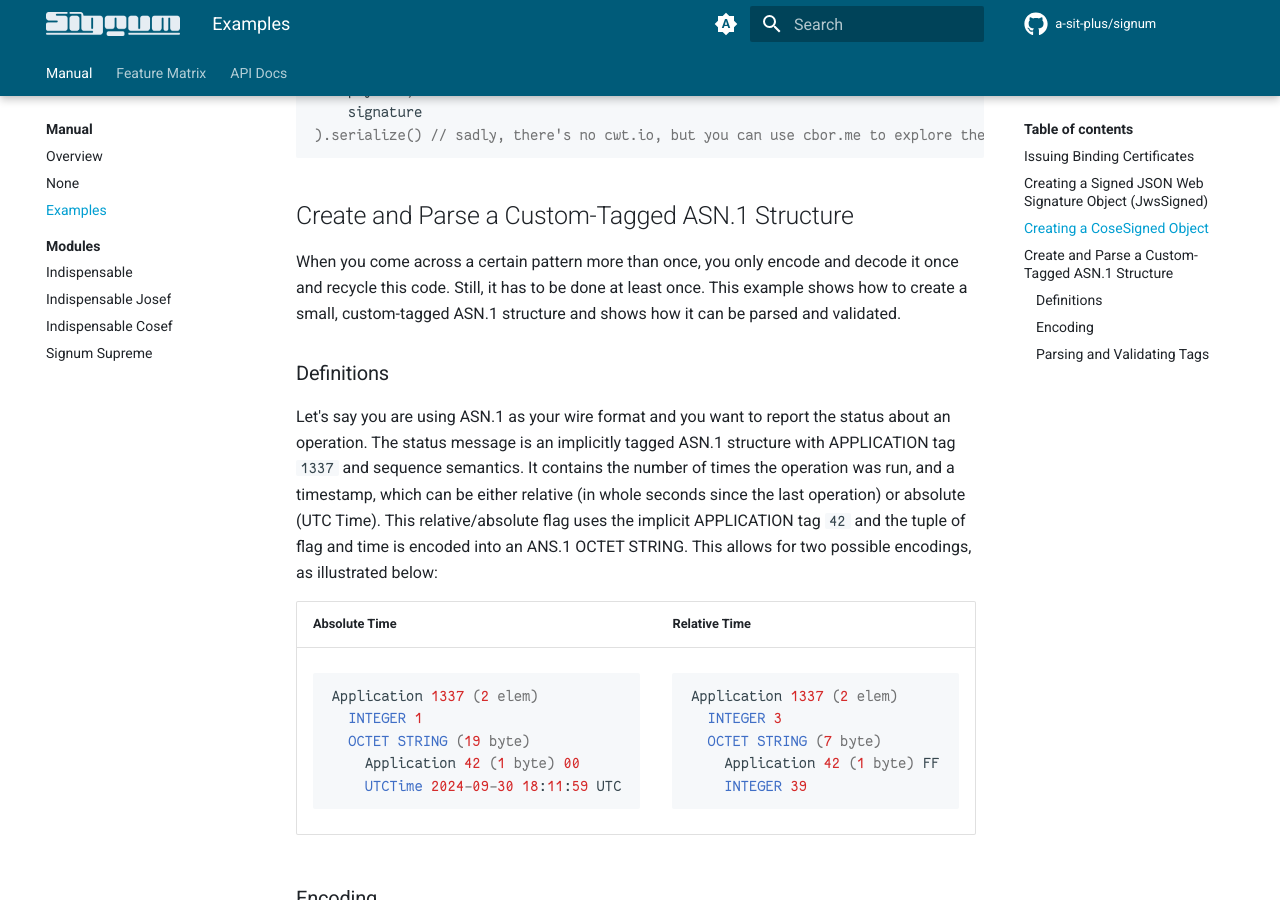
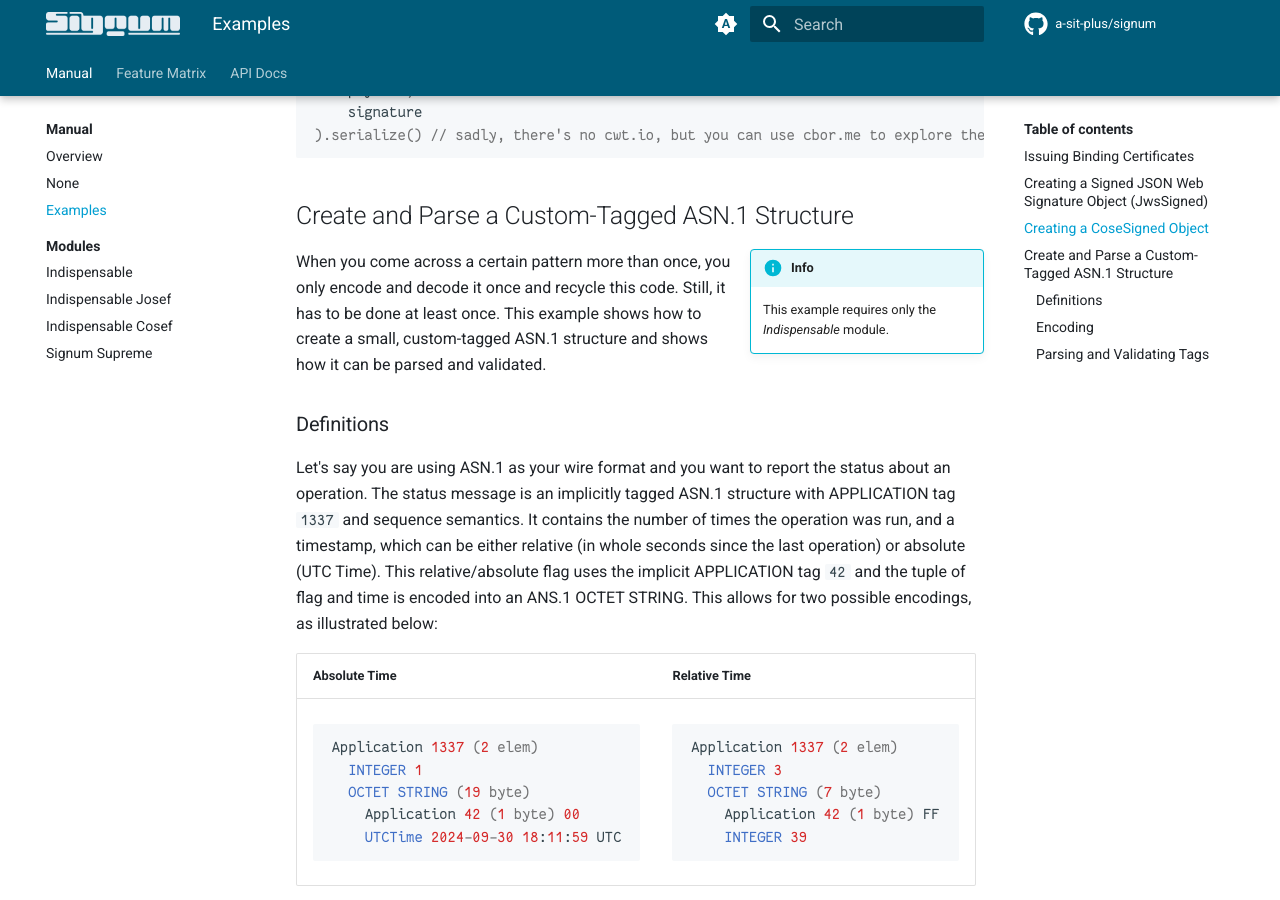
Before and after one commit to a-sit-plus/signum, an MkDocs documentation site: the page built from docs/docs/examples.md, in a window 1280 px wide and 900 px high, scrolled down 4318 px. Built offline with MkDocs 1.6.1 and Material for MkDocs 9.7.7, drawn with Linux system fonts in a browser that asks for light colours; comment, search, counter and statistics services are not loaded.

Commit message:
add info

````diff
--- a/docs/docs/examples.md
+++ b/docs/docs/examples.md
@@ -144,7 +144,6 @@ The reason for keeping this fourth parameter is convenience and efficiency: For
 
 ## Creating a `CoseSigned` Object
 
-
 !!! info  inline end
     This example requires the _Supreme_ KMP crypto provider and _Indispensable Cosef_.
 
@@ -193,9 +192,10 @@ val coseSigned = CoseSigned(
 ).serialize() // sadly, there's no cwt.io, but you can use cbor.me to explore the signed data
 ```
 
+## Create and Parse a Custom-Tagged ASN.1 Structure
 
-
-## Create and Parse a Custom-Tagged ASN.1 Structure
+!!! info  inline end
+    This example requires only the _Indispensable_ module.
 
 When you come across a certain pattern more than once, you only encode and decode it once and recycle this code.
 Still, it has to be done at least once. This example shows how to create a small, custom-tagged ASN.1 structure and shows how
````
